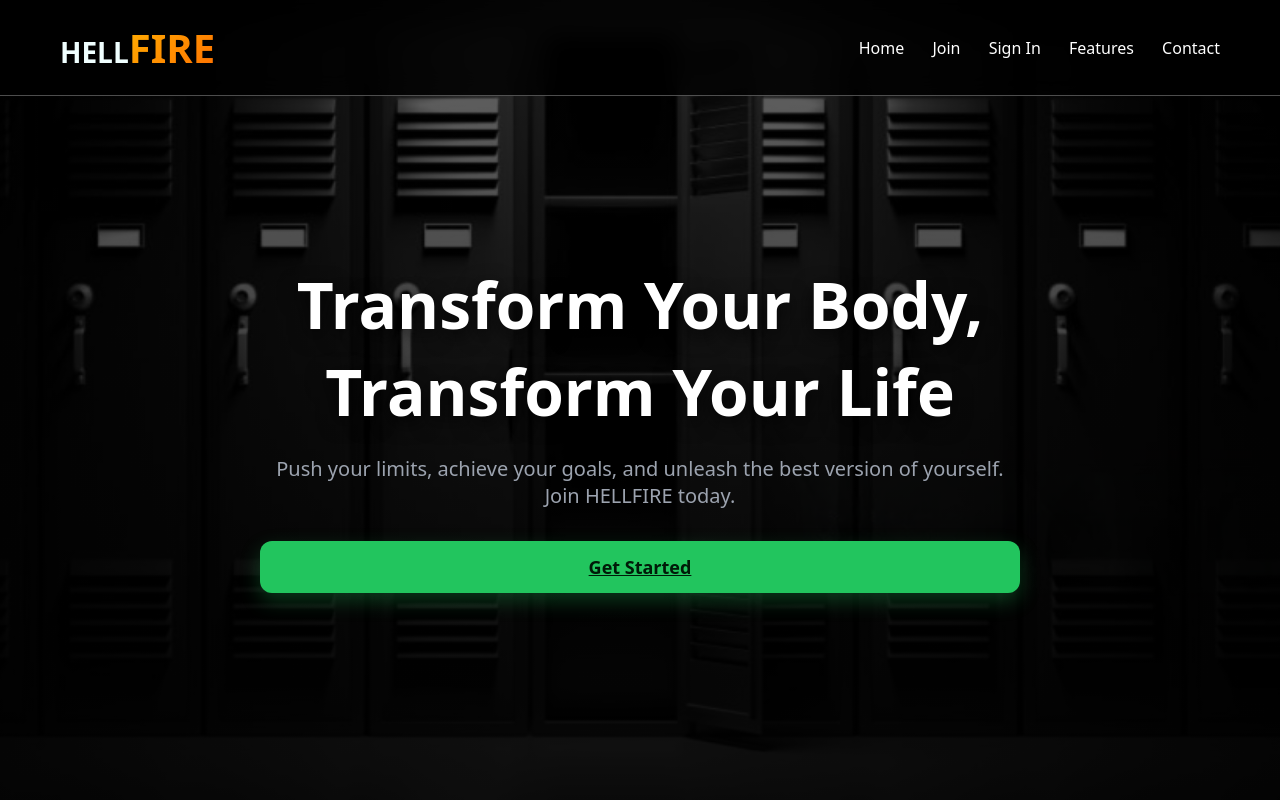
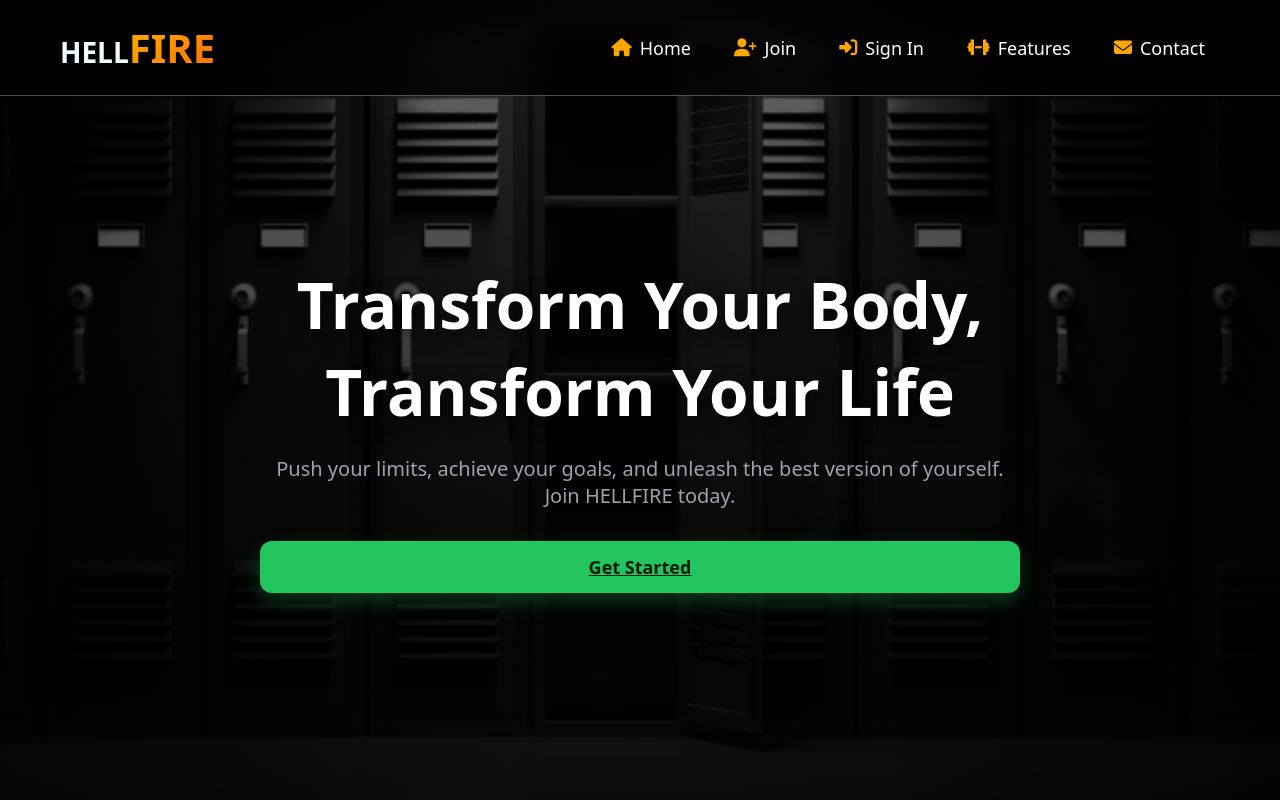
Before and after one commit to AdityaXwhiz/GYM_FRONTEND_DESIGN, a plain HTML site: page home_page.html in a window 1280 px wide. Shown: the top 800 px of the page. Drawn offline with Linux system fonts and the light colour scheme.

Commit message:
new update of icons

```diff
--- a/home_page.css
+++ b/home_page.css
@@ -144,3 +144,30 @@ footer {
   font-size: 14px;
   margin-top: 80px;
 }
+/* Normal nav links */
+nav a {
+  text-decoration: none;
+  color: white;
+  margin: 0 15px;
+  font-size: 18px;
+  display: inline-flex;
+  align-items: center;
+  transition: 0.3s;
+}
+
+/* Icons inside nav */
+nav a i {
+  margin-right: 8px;
+  color: orange; /* default color */
+  transition: 0.3s;
+}
+
+/* Hover effect */
+nav a:hover {
+  color: #ff6600; /* text changes to fire-orange */
+}
+
+nav a:hover i {
+  /* color: #ff0000; icon turns red */
+  text-shadow: 0 0 8px #ff6600, 0 0 16px #ff3300; /* glowing fire effect */
+}
--- a/home_page.html
+++ b/home_page.html
@@ -8,18 +8,21 @@
   <link rel="stylesheet" href="home_page.css" />
   <!-- Reuse signup.css if you want theme variables -->
   <link rel="stylesheet" href="signup.css" />
+  <link rel="stylesheet" href="https://cdnjs.cloudflare.com/ajax/libs/font-awesome/6.5.2/css/all.min.css">
+
 </head>
 <body>
   <!-- Header -->
   <header>
     <div class="logo">HELL<span class="accent">FIRE</span></div>
     <nav>
-      <a href="#abcd">Home</a>
-      <a href="signup.html">Join</a>
-      <a href="login.html">Sign In</a>
-      <a href="#features">Features</a>
-      <a href="#contact">Contact</a>
-    </nav>
+  <a href="#abcd"><i class="fa-solid fa-house"></i> Home</a>
+  <a href="signup.html"><i class="fa-solid fa-user-plus"></i> Join</a>
+  <a href="login.html"><i class="fa-solid fa-right-to-bracket"></i> Sign In</a>
+  <a href="#features"><i class="fa-solid fa-dumbbell"></i> Features</a>
+  <a href="#contact"><i class="fa-solid fa-envelope"></i> Contact</a>
+</nav>
+
   </header>
 
   <!-- Hero Section -->
```
